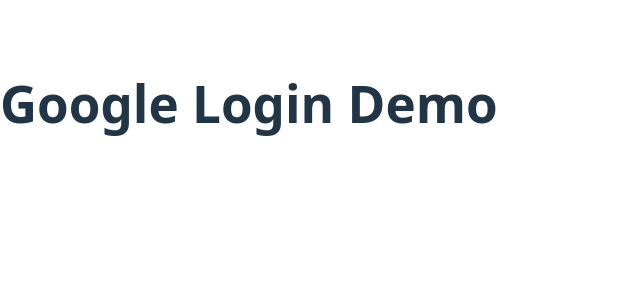
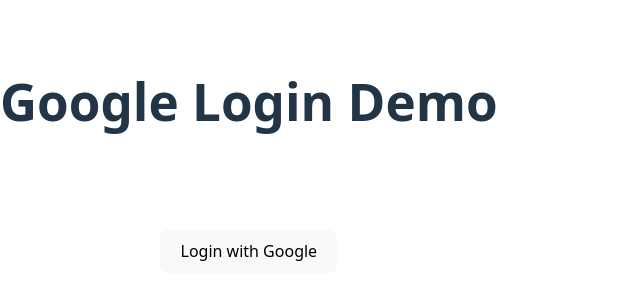
Before and after one commit to codersraj82/try-flt-mng, a React (Vite) app: page / in a window 1280 px wide. Shown: the part 244-544 px from the top of the page, without its empty margins (0-640 px from the left). Built offline with nearby package versions, Linux system fonts and the light colour scheme.

Commit message:
Login form completed

```diff
--- a/src/Login.jsx
+++ b/src/Login.jsx
@@ -2,56 +2,73 @@
 import React, { useState } from "react";
 import {
   GoogleOAuthProvider,
-  GoogleLogin,
+  useGoogleLogin,
   googleLogout,
 } from "@react-oauth/google";
-import jwt_decode from "jwt-decode";
 
 const clientId =
-  "260551266904-s5p0g8452l1ldhnu084g5ckvn4s4ai1h.apps.googleusercontent.com"; // 🔁 Replace with actual client ID
+  "260551266904-s5p0g8452l1ldhnu084g5ckvn4s4ai1h.apps.googleusercontent.com";
+
+function LoginWrapper() {
+  return (
+    <GoogleOAuthProvider clientId={clientId}>
+      <Login />
+    </GoogleOAuthProvider>
+  );
+}
 
 function Login() {
   const [user, setUser] = useState(null);
+  const [token, setToken] = useState(null);
 
-  const handleLoginSuccess = (credentialResponse) => {
-    if (credentialResponse.credential) {
-      const decoded = jwt_decode(credentialResponse.credential);
-      console.log("Decoded user info:", decoded);
-      setUser(decoded); // decoded has name, email, picture, etc.
+  const login = useGoogleLogin({
+    onSuccess: async (tokenResponse) => {
+      setToken(tokenResponse.access_token);
+
+      try {
+        const res = await fetch(
+          "https://www.googleapis.com/oauth2/v3/userinfo",
+          {
+            headers: {
+              Authorization: `Bearer ${tokenResponse.access_token}`,
+            },
           }
-  };
+        );
+        const userInfo = await res.json();
+        console.log("Google user info:", userInfo);
+        setUser(userInfo);
+      } catch (error) {
+        console.error("User info fetch failed", error);
+      }
+    },
+    onError: () => console.log("Login Failed"),
+    scope: "profile email",
+  });
 
   const handleLogout = () => {
     googleLogout();
     setUser(null);
-    console.log("Logged out");
+    setToken(null);
   };
 
   return (
-    <GoogleOAuthProvider clientId={clientId}>
     <div style={{ textAlign: "center", marginTop: "100px" }}>
       {user ? (
         <div>
-            <p>Welcome, {user.name} 👋</p>
+          <p>Welcome, {user.name}</p>
           <img
             src={user.picture}
             alt="User"
             style={{ borderRadius: "50%", width: "60px" }}
           />
           <p>Email: {user.email}</p>
-            <button onClick={handleLogout} style={{ marginTop: "10px" }}>
-              Logout
-            </button>
+          <button onClick={handleLogout}>Logout</button>
         </div>
       ) : (
-          <GoogleLogin
-            onSuccess={handleLoginSuccess}
-            onError={() => console.log("Login Failed")}
-          />
+        <button onClick={() => login()}>Login with Google</button>
       )}
     </div>
-    </GoogleOAuthProvider>
   );
 }
 
-export default Login;
+export default LoginWrapper;
```
Lines whose indentation alone changed are shown as unchanged.
